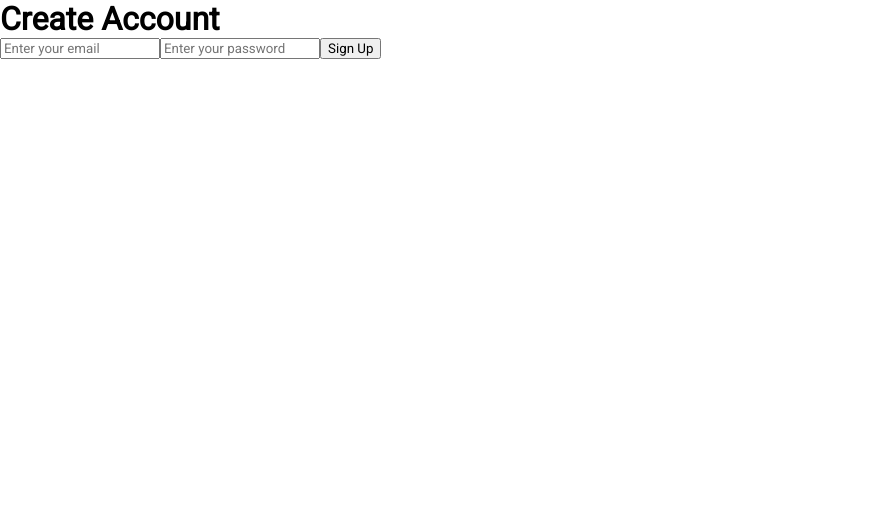
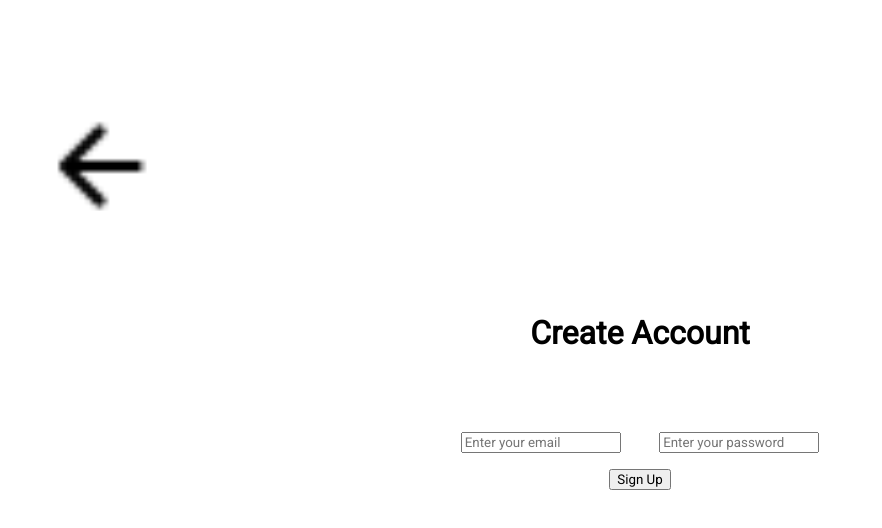
Before and after one commit to CampusCatalogue/campus-catalogue, a React (Create React App) app: page /signupAuth in a window 1280 px wide. Shown: the top 528 px of the page, without its empty margins (0-882 px from the left). Built offline with nearby package versions, Linux system fonts and the light colour scheme.

Commit message:
Back button added to login and signup page

```diff
--- a/src/Components/Page1/Page1.js
+++ b/src/Components/Page1/Page1.js
@@ -3,9 +3,14 @@ import React from "react";
 import styles from "./Style1.module.css";
 import img1 from "./Google.png";
 import img2 from "./Dots.png";
+import backbtn from "../../assets/images/shopmenuimg/backbtnicon.png";
 import { Link, Navigate } from "react-router-dom";
 import { auth, provider } from "../../firebase";
-import { signInWithPhoneNumber, signInWithPopup, RecaptchaVerifier } from "firebase/auth";
+import {
+    signInWithPhoneNumber,
+    signInWithPopup,
+    RecaptchaVerifier,
+} from "firebase/auth";
 import { useState, useEffect } from "react";
 import { useNavigate } from "react-router-dom";
 
@@ -57,7 +62,18 @@ function Page1() {
     }, []);
     return (
         <>
-			<Link to="/">
+            <Link to="/" style={{ height: "1vh" }}>
+                <div className={styles.back}>
+                    <img
+                        src={backbtn}
+                        alt="back"
+                        style={{
+                            width: "10vw",
+                            marginTop: "8vw",
+                            marginLeft: "3vw",
+                        }}
+                    ></img>
+                </div>
                 <div className={styles.skip}>skip</div>
             </Link>
             <div>
@@ -83,7 +99,9 @@ function Page1() {
                     </div>
                 </form>
                 <div className={styles.or}>
-					<hr className={styles.hr} /> <span className={styles.ortext}>OR</span> <hr className={styles.hr} />
+                    <hr className={styles.hr} />{" "}
+                    <span className={styles.ortext}>OR</span>{" "}
+                    <hr className={styles.hr} />
                 </div>
                 <div className={styles.icons}>
                     <button onClick={handleClick}>
@@ -109,7 +127,9 @@ function Page1() {
           <span style={{ fontWeight: "bold", color: "black" }}>
             privacy policy
           </span> */}
-					By continuing you agree to the <b style={{ color: "#000" }}>Terms of service</b> and <strong style={{ color: "#000" }}>Privacy Policy</strong>
+                    By continuing you agree to the{" "}
+                    <b style={{ color: "#000" }}>Terms of service</b> and{" "}
+                    <strong style={{ color: "#000" }}>Privacy Policy</strong>
                 </div>
             </div>
         </>
--- a/src/Components/Page1/Style1.module.css
+++ b/src/Components/Page1/Style1.module.css
@@ -6,11 +6,17 @@
     width: 18vw;
     height: 8vw;
     margin-left: 80vw;
-    margin-top: 6vw;
-    margin-bottom: 80vw;
+    margin-top: 0vw;
+    margin-bottom: 40vw;
     display: flex;
     justify-content: center;
     align-items: center;
+
+}
+.back
+{
+    width:18vw;
+    height:8vw;
 
 }
 .log{
--- a/src/SignUp.js
+++ b/src/SignUp.js
@@ -5,7 +5,8 @@ import { createUserWithEmailAndPassword } from "firebase/auth";
 import React, { useState } from "react";
 import { auth } from "./firebase";
 import { useNavigate } from "react-router-dom";
-
+import backbtn from "../src/assets/images/shopmenuimg/backbtnicon.png";
+import { Link } from "react-router-dom";
 const SignUp = () => {
     const [email, setEmail] = useState("");
     const [password, setPassword] = useState("");
@@ -18,7 +19,6 @@ const SignUp = () => {
             .then((userCredential) => {
                 console.log(userCredential);
                 navigate("/");
-
             })
             .catch((error) => {
                 console.log(error);
@@ -28,11 +28,37 @@ const SignUp = () => {
 
     return (
         <div className="sign-in-container">
-			<form onSubmit={signUp}>
-				<h1>Create Account</h1>
-				<input type="email" placeholder="Enter your email" value={email} onChange={(e) => setEmail(e.target.value)}></input>
-				<input type="password" placeholder="Enter your password" value={password} onChange={(e) => setPassword(e.target.value)}></input>
+            <Link to="/">
+                <img
+                    src={backbtn}
+                    style={{
+                        width: "10vw",
+                        marginTop: "8vw",
+                        marginLeft: "3vw",
+                    }}
+                    alt="back"
+                ></img>
+            </Link>
+            <form onSubmit={signUp} style={{ textAlign: "center" }}>
+                <h1 style={{ marginTop: "10vh", textAlign: "center" }}>
+                    Create Account
+                </h1>
+                <input
+                    type="email"
+                    placeholder="Enter your email"
+                    value={email}
+                    onChange={(e) => setEmail(e.target.value)}
+                    style={{ marginTop: "10vh", marginRight: "3vw" }}
+                ></input>
+                <input
+                    type="password"
+                    placeholder="Enter your password"
+                    value={password}
+                    onChange={(e) => setPassword(e.target.value)}
+                ></input>
+                <p style={{ textAlign: "center", marginTop: "2vh" }}>
                     <button type="submit">Sign Up</button>
+                </p>
             </form>
         </div>
     );
```
Lines whose indentation alone changed are shown as unchanged.
